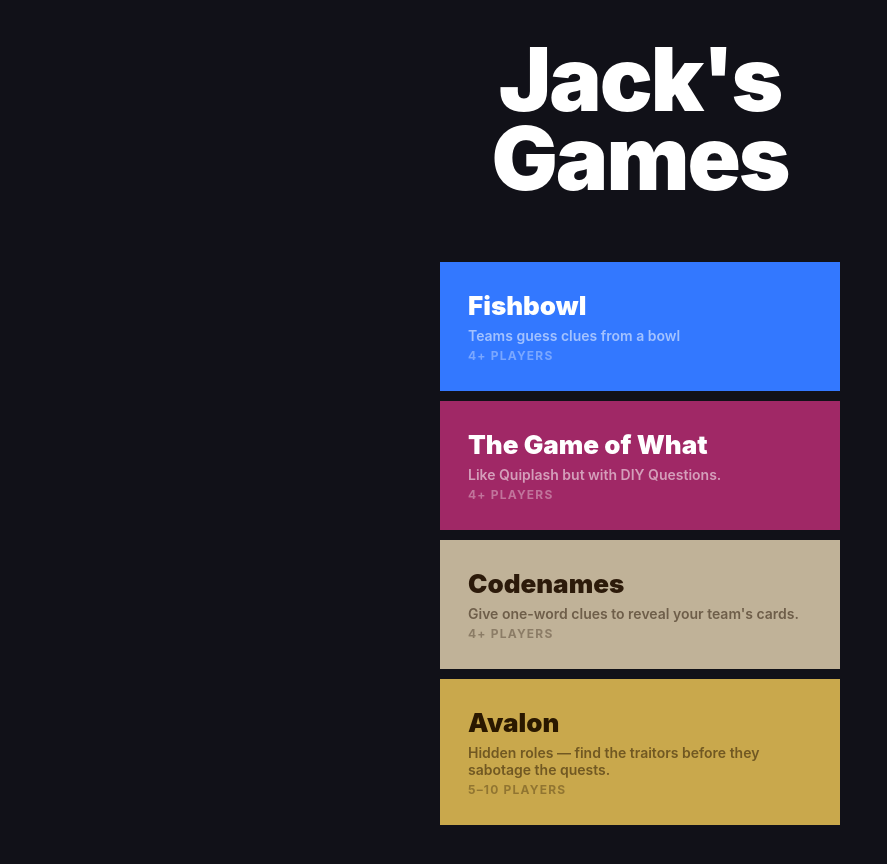
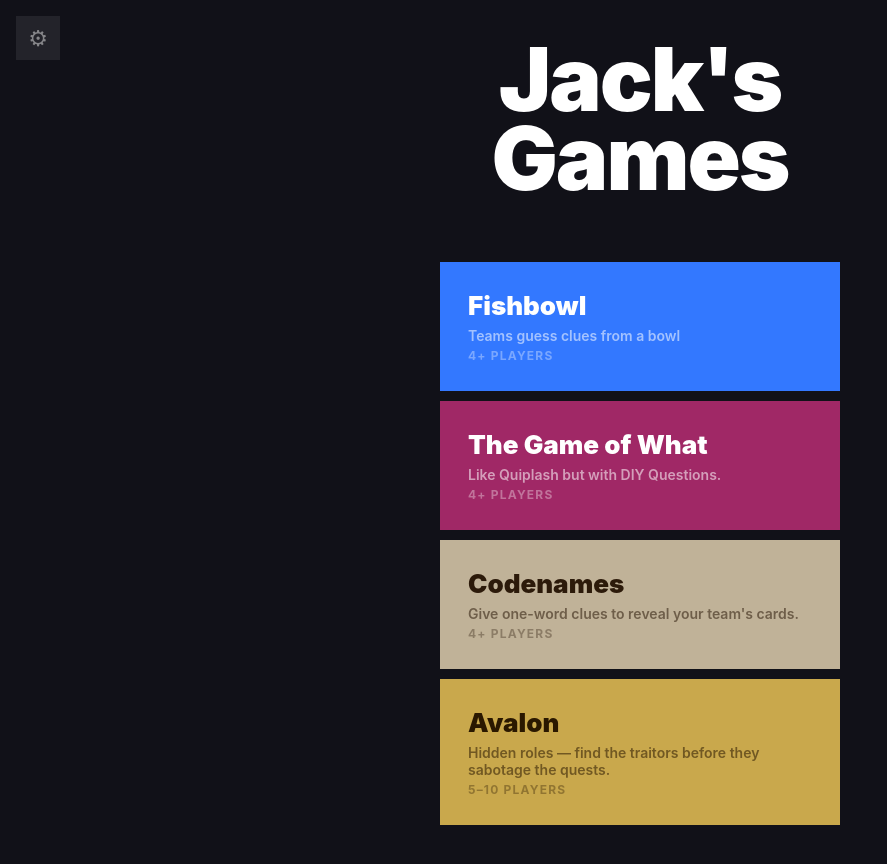
Before and after one commit to jackbrannen/JackGames, a Next.js app: page / in a window 1280 px wide. Shown: the whole page, without its empty margins (0-887 px from the left). Built offline with nearby package versions, Linux system fonts and the light colour scheme.

Commit message:
Add profile settings cog menu to home screen

```diff
--- a/app/page.js
+++ b/app/page.js
@@ -1,4 +1,6 @@
 "use client"
+
+import { useEffect, useState } from "react"
 
 const BG = "#111118"
 const YELLOW = "#FBDF54"
@@ -38,7 +40,73 @@ const GAMES = [
   },
 ]
 
+function loadProfile() {
+  try {
+    const local = JSON.parse(localStorage.getItem("jackgames:profile") || "null")
+    if (local?.firstName && local?.lastName) return local
+    const match = document.cookie.match(/(?:^|;\s*)jackgames_profile=([^;]*)/)
+    if (match) return JSON.parse(decodeURIComponent(match[1]))
+  } catch {}
+  return null
+}
+
+function saveProfile(profile) {
+  const json = JSON.stringify(profile)
+  localStorage.setItem("jackgames:profile", json)
+  document.cookie = `jackgames_profile=${encodeURIComponent(json)}; domain=.jackbrannen.com; max-age=31536000; path=/; SameSite=Lax`
+}
+
+const inputStyle = {
+  background: "rgba(255,255,255,0.1)",
+  color: "white",
+  fontSize: 18,
+  padding: "14px 16px",
+  width: "100%",
+  display: "block",
+  border: "none",
+  outline: "none",
+  boxSizing: "border-box",
+}
+
 export default function Home() {
+  const [settingsOpen, setSettingsOpen] = useState(false)
+  const [profile, setProfile] = useState(null)
+  const [firstName, setFirstName] = useState("")
+  const [lastName, setLastName] = useState("")
+  const [username, setUsername] = useState("")
+  const [saved, setSaved] = useState(false)
+
+  useEffect(() => {
+    const p = loadProfile()
+    if (p) {
+      setProfile(p)
+      setFirstName(p.firstName || "")
+      setLastName(p.lastName || "")
+      setUsername(p.username || "")
+    }
+  }, [])
+
+  function openSettings() {
+    const p = loadProfile()
+    setFirstName(p?.firstName || "")
+    setLastName(p?.lastName || "")
+    setUsername(p?.username || "")
+    setSaved(false)
+    setSettingsOpen(true)
+  }
+
+  function saveSettings() {
+    const trimFirst = firstName.trim()
+    const trimLast = lastName.trim()
+    const trimUser = username.trim()
+    if (!trimFirst || !trimLast) return
+    const p = { firstName: trimFirst, lastName: trimLast, username: trimUser }
+    saveProfile(p)
+    setProfile(p)
+    setSaved(true)
+    setTimeout(() => setSettingsOpen(false), 700)
+  }
+
   return (
     <div style={{
       minHeight: "100dvh",
@@ -49,6 +117,93 @@ export default function Home() {
       justifyContent: "center",
       padding: "40px 24px",
     }}>
+
+      {/* Cog button */}
+      <button
+        onClick={openSettings}
+        aria-label="Settings"
+        style={{
+          position: "fixed",
+          top: 16,
+          left: 16,
+          background: "rgba(255,255,255,0.08)",
+          border: "none",
+          color: "rgba(255,255,255,0.45)",
+          fontSize: 22,
+          width: 44,
+          height: 44,
+          display: "flex",
+          alignItems: "center",
+          justifyContent: "center",
+          cursor: "pointer",
+          borderRadius: 0,
+        }}
+      >
+        ⚙
+      </button>
+
+      {/* Settings overlay */}
+      {settingsOpen && (
+        <div
+          onClick={e => { if (e.target === e.currentTarget) setSettingsOpen(false) }}
+          style={{
+            position: "fixed",
+            inset: 0,
+            background: "rgba(0,0,0,0.7)",
+            display: "flex",
+            alignItems: "flex-start",
+            justifyContent: "center",
+            zIndex: 100,
+            paddingTop: 60,
+          }}
+        >
+          <div style={{ background: "#1C1C26", width: "100%", maxWidth: 400, padding: "28px 24px" }}>
+            <div style={{ fontSize: 11, fontWeight: 800, textTransform: "uppercase", letterSpacing: "0.18em", color: "rgba(255,255,255,0.4)", marginBottom: 20 }}>
+              Your Profile
+            </div>
+            <input
+              value={firstName}
+              onChange={e => setFirstName(e.target.value)}
+              placeholder="First name"
+              maxLength={40}
+              style={{ ...inputStyle, marginBottom: 8 }}
+            />
+            <input
+              value={lastName}
+              onChange={e => setLastName(e.target.value)}
+              placeholder="Last name"
+              maxLength={40}
+              style={{ ...inputStyle, marginBottom: 8 }}
+            />
+            <input
+              value={username}
+              onChange={e => setUsername(e.target.value)}
+              onKeyDown={e => e.key === "Enter" && saveSettings()}
+              placeholder="Display name (username)"
+              maxLength={40}
+              style={{ ...inputStyle, marginBottom: 16 }}
+            />
+            <button
+              onClick={saveSettings}
+              disabled={!firstName.trim() || !lastName.trim()}
+              style={{
+                background: saved ? "rgba(255,255,255,0.15)" : YELLOW,
+                color: saved ? "white" : "#000",
+                fontSize: 18,
+                fontWeight: 900,
+                padding: "16px",
+                width: "100%",
+                display: "block",
+                border: "none",
+                cursor: "pointer",
+              }}
+            >
+              {saved ? "Saved ✓" : "Save"}
+            </button>
+          </div>
+        </div>
+      )}
+
       <h1 style={{
         fontSize: "clamp(48px, 14vw, 88px)",
         fontWeight: 900,
```
